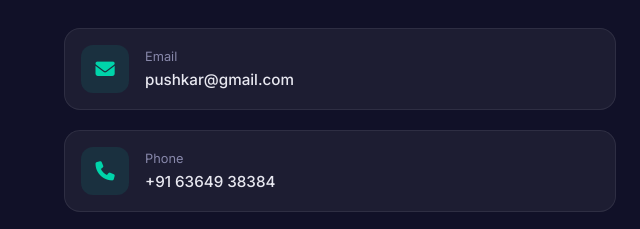
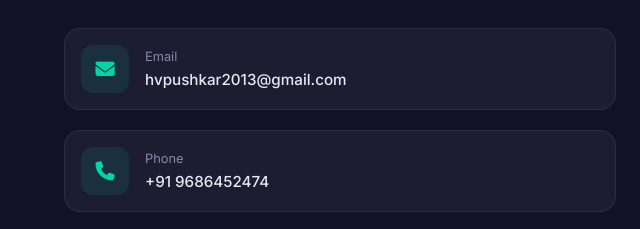
Before and after one commit to Pushkar-vh/PushkarVH.github.io, a plain HTML site: page index.html in a window 1280 px wide. Shown: the part 5279-5508 px from the top of the page, 0-640 px from the left. Drawn offline with Linux system fonts and the light colour scheme.

Commit message:
linkedin link updated

```diff
--- a/index.html
+++ b/index.html
@@ -285,14 +285,14 @@
             <div class="contact-icon"><i class="fas fa-envelope"></i></div>
             <div>
               <div class="label">Email</div>
-              <div class="value"><a href="mailto:pushkar@gmail.com">pushkar@gmail.com</a></div>
+              <div class="value"><a href="mailto:hvpushkar2013@gmail.com">hvpushkar2013@gmail.com</a></div>
             </div>
           </div>
           <div class="contact-item">
             <div class="contact-icon"><i class="fas fa-phone"></i></div>
             <div>
               <div class="label">Phone</div>
-              <div class="value"><a href="tel:+916364938384">+91 63649 38384</a></div>
+              <div class="value"><a href="tel:+919686452474">+91 9686452474</a></div>
             </div>
           </div>
           <div class="contact-item">
@@ -319,8 +319,8 @@
     <div class="container">
       <div class="social-links">
         <a href="https://github.com/Pushkar-vh" target="_blank" aria-label="GitHub"><i class="fab fa-github"></i></a>
-        <a href="https://linkedin.com/" target="_blank" aria-label="LinkedIn"><i class="fab fa-linkedin-in"></i></a>
-        <a href="mailto:pushkar@gmail.com" aria-label="Email"><i class="fas fa-envelope"></i></a>
+        <a href="https://www.linkedin.com/in/pushkar-hayagreev-108a5936b/" target="_blank" aria-label="LinkedIn"><i class="fab fa-linkedin-in"></i></a>
+        <a href="mailto:hvpushkar2013@gmail.com" aria-label="Email"><i class="fas fa-envelope"></i></a>
       </div>
       <p>&copy; 2026 Pushkar V H. All rights reserved.</p>
     </div>
```
Also changed, not shown: 1 other file.
